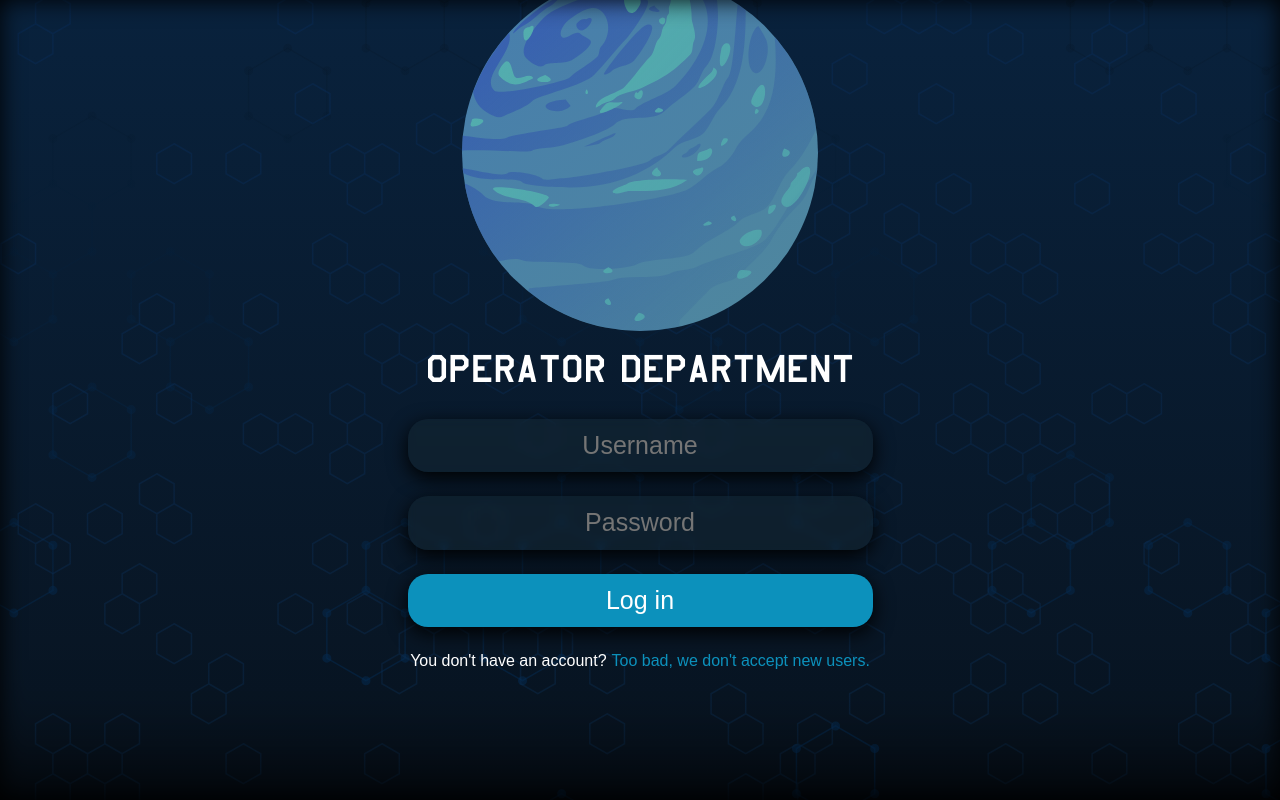
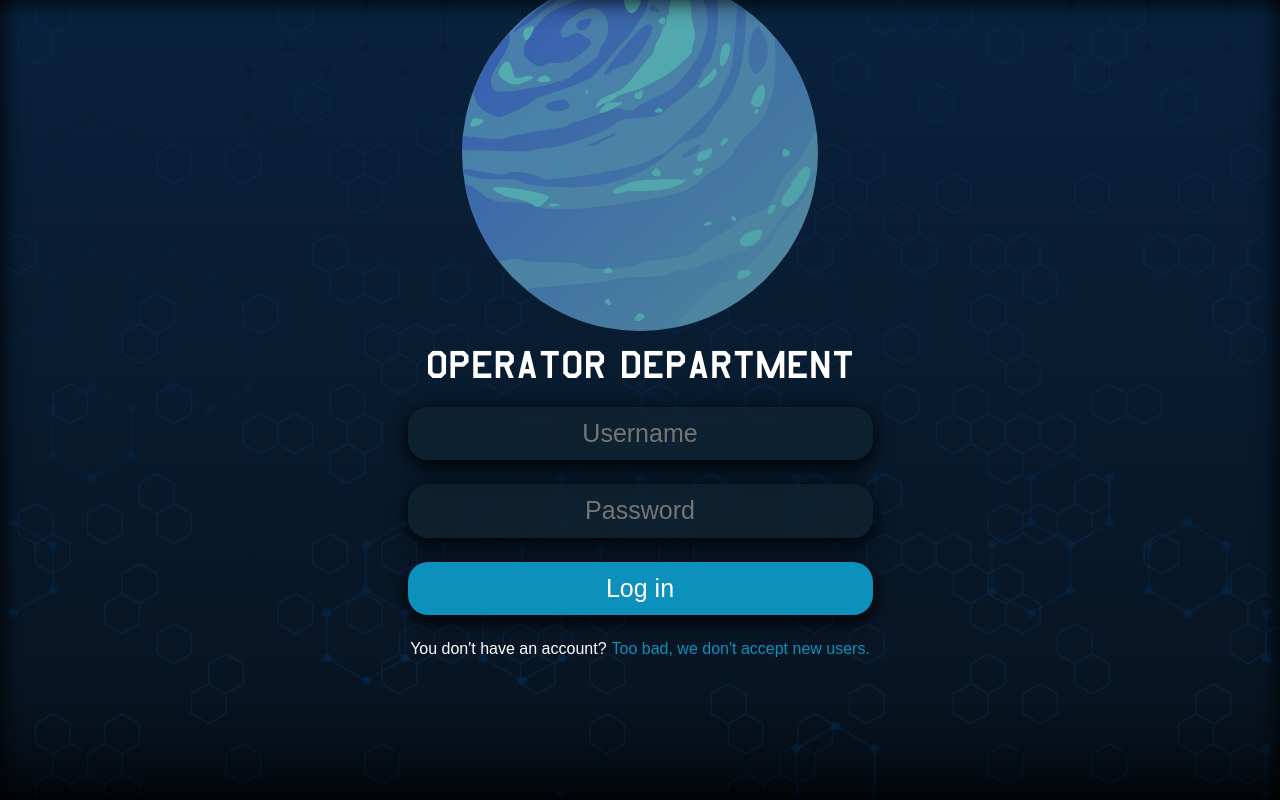
Before and after one commit to Bezio1292/operator-dept, a PHP site: page /login.php in a window 1280 px wide. Run offline with PHP 8.4, Linux system fonts and the light colour scheme.

Commit message:
Changes margin and padding classes.

```diff
--- a/login.php
+++ b/login.php
@@ -17,11 +17,11 @@
 	<div class="container">
 		<div id="main-page" class="row flex-column align-items-center">
 			<img class="col-9 col-lg-4 order-1 order-lg-0" style="margin-top:-25px;" src="login-files/svg/planet.svg">
-			<div id="login-info" class="text-white text-center col-12 col-lg-5 mt-4 mt-lg-1"> Operator Department </div>
-			<form id='login-form' class="row flex-column align-items-center mt-3" action='authentication/login.php' method="POST">
-				<input type="text" name="username" class="btn-page col-10 col-lg-5 mb-4 p-3 p-lg-2" autocomplete="off" placeholder="Username">
-				<input type="password" name="password" class="btn-page col-10 col-lg-5 mb-4 p-3 p-lg-2" autocomplete="off" placeholder="Password">
-				<button type="submit" id="btn-log-in" class="btn-page col-10 col-lg-5 mb-4 p-3 p-lg-2" onclick="">Log in</button>
+			<div id="login-info" class="text-white text-center col-12 col-lg-5 mt-2 mt-lg-0"> Operator Department </div>
+			<form id='login-form' class="row flex-column align-items-center mt-2 " action='authentication/login.php' method="POST">
+				<input type="text" name="username" class="btn-page col-10 col-lg-5 mb-3 mb-lg-4 p-3 p-lg-2" autocomplete="off" placeholder="Username">
+				<input type="password" name="password" class="btn-page col-10 col-lg-5 mb-3 mb-lg-4 p-3 p-lg-2" autocomplete="off" placeholder="Password">
+				<button type="submit" id="btn-log-in" class="btn-page col-10 col-lg-5 mb-3 mb-lg-4 p-3 p-lg-2" onclick="">Log in</button>
 			</form>
 			<div id="btn-register" class="col-12 d-flex justify-content-center text-white mb-5 h6">You don't have an account? <div id="register">Too bad, we don't accept new users.</div></div>
 		</div>
```
